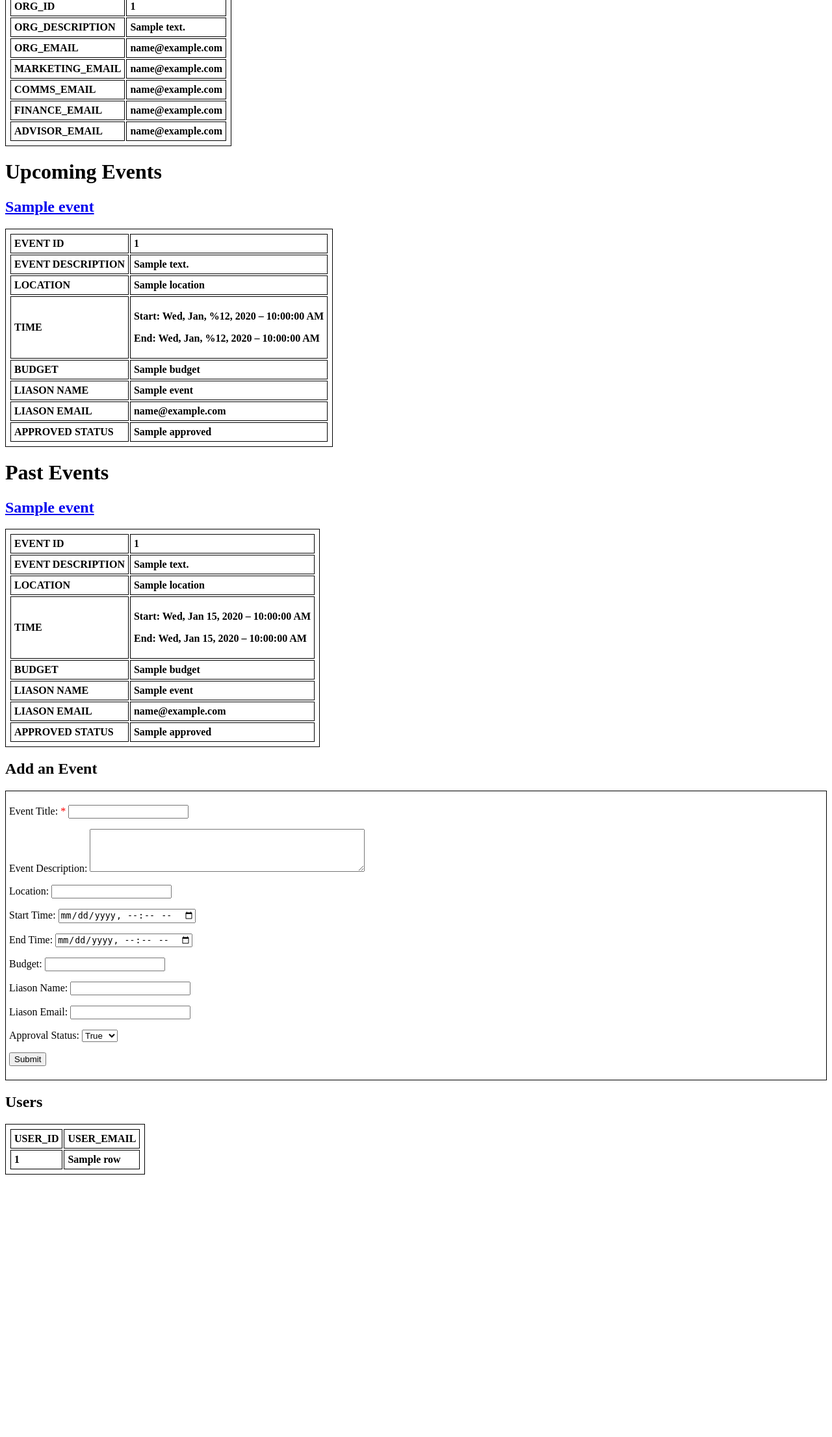
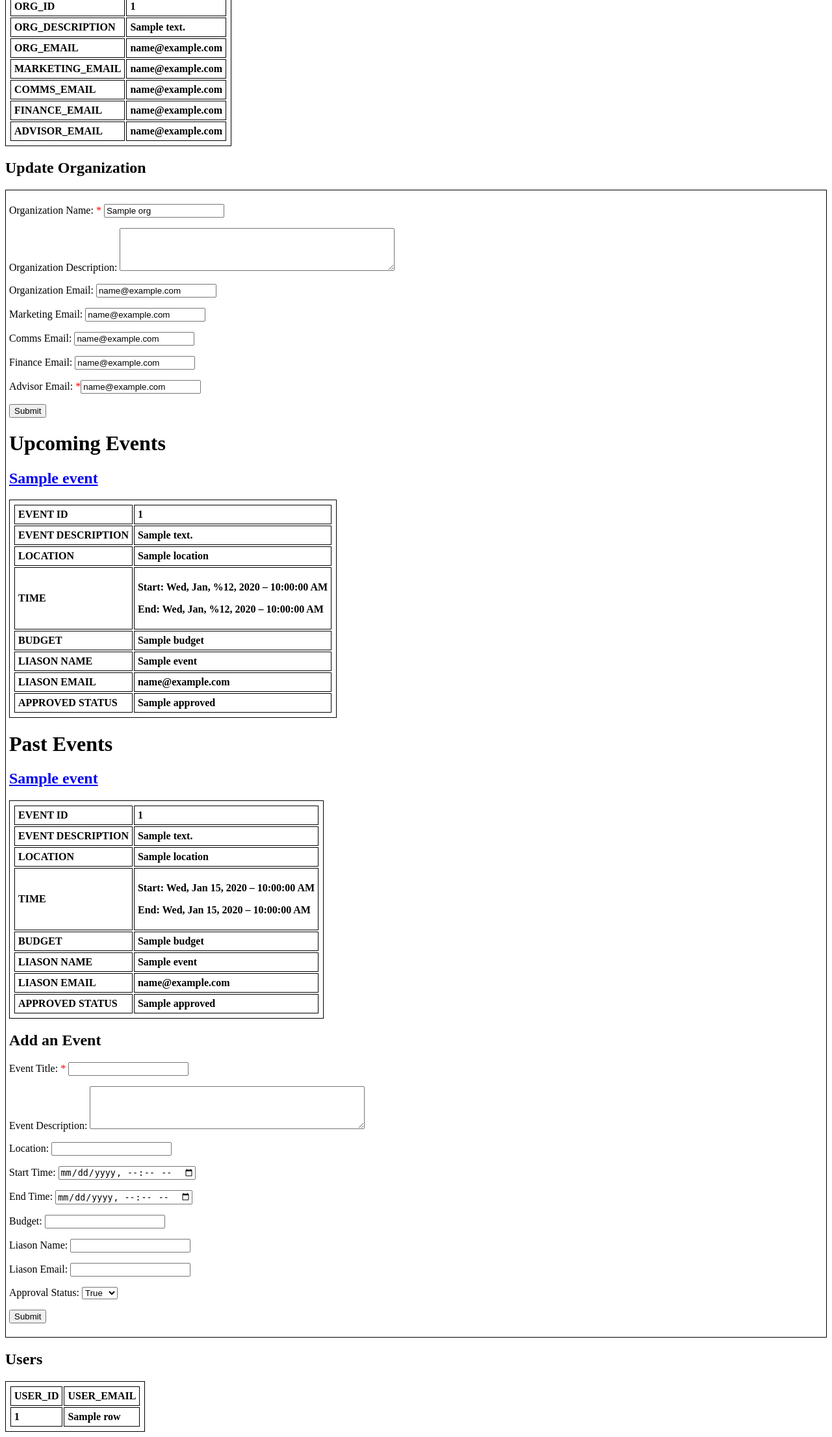
Before and after one commit to lucyc166/w4111-proj, a Flask app: template templates/org_profile.html in a window 1280 px wide. Shown: the part 145-2357 px from the top of the page at 65% size. Before the commit the page ends 1953 px from the top, so only its background shows below. Run offline with Flask 3, Linux system fonts and the light colour scheme; the template is opened without the code that fills it: most values are stand-ins (such as "Sample title", 1, 10 or a date in 2020); lists and menus that the app fills with data are empty; parts of the project's set-up code (start-up, migrations or seed data) failed here and were passed over.

Commit message:
events add

```diff
--- a/server1.py
+++ b/server1.py
@@ -148,14 +148,14 @@ def org_profile(org_id):
     print(result)
 
     # grab PAST events affiliated with org
-    select_query = "SELECT E.event_id, E.title, E.approved, E.liason_name, E.liason_email, E.description, E.location, E.datetime_start, E.datetime_end, E.budget FROM events E, hosts H WHERE E.event_id = H.event_id and H.org_id = '%s' and E.datetime_start <= now() ORDER BY E.datetime_start" % (org_id)
+    select_query = "SELECT * FROM events E, hosts H WHERE E.event_id = H.event_id and H.org_id = '%s' and E.datetime_start <= now() ORDER BY E.datetime_start" % (org_id)
     cursor = g.conn.execute(text(select_query))
     past_events = []
     for result in cursor:
         past_events.append(result)
 
     # FUTURE events
-    select_query = "SELECT E.event_id, E.title, E.approved, E.liason_name, E.liason_email, E.description, E.location, E.datetime_start, E.datetime_end, E.budget FROM events E, hosts H WHERE E.event_id = H.event_id and H.org_id = '%s' and E.datetime_start > now() ORDER BY E.datetime_start" % (org_id)
+    select_query = "SELECT * FROM events E, hosts H WHERE E.event_id = H.event_id and H.org_id = '%s' and E.datetime_start > now() ORDER BY E.datetime_start" % (org_id)
     cursor = g.conn.execute(text(select_query))
     future_events = []
     for result in cursor:
--- a/templates/org_profile.html
+++ b/templates/org_profile.html
@@ -45,6 +45,17 @@ Email Organization:</a> {{org.org_email}}, {{ org.marketing_email }}, {{ org.com
     </tr>
   </table>
 
+
+  <h2>Update Organization</h2>
+  <form action="{{ url_for('add_org') }}" method = "POST"><!-- ** figure out what to put for action -->
+  <p> Organization Name: <span>*</span> <input type = "text" name = "org_name" value = "{{ org.org_name }}" required/></p>
+  <p> Organization Description: <textarea rows = "4" cols = "50" name = "org_desc" value = "{{ org.org_description }}"></textarea></p>
+  <p> Organization Email: <input type = "text" name = "org_email" value = "{{ org.org_email }}"/></p>
+  <p> Marketing Email: <input type = "text" name = "marketing_email" value = "{{ org.marketing_email }}"/></p>
+  <p> Comms Email: <input type = "text" name = "comms_email" value = "{{ org.comms_email }}"/></p>
+  <p> Finance Email: <input type = "text" name = "finance_email" value = "{{ org.finance_email }}"/></p>
+  <p> Advisor Email: <span>*</span><input type = "text" name = "advisor_email" value = "{{ org.advisor_email }}" required/></p>
+  <p><button type="submit">Submit</button></p>
 
 <h1>Upcoming Events</h1>
 
```
Also changed, not shown: templates/event_profile.html (+23 -20 lines).
